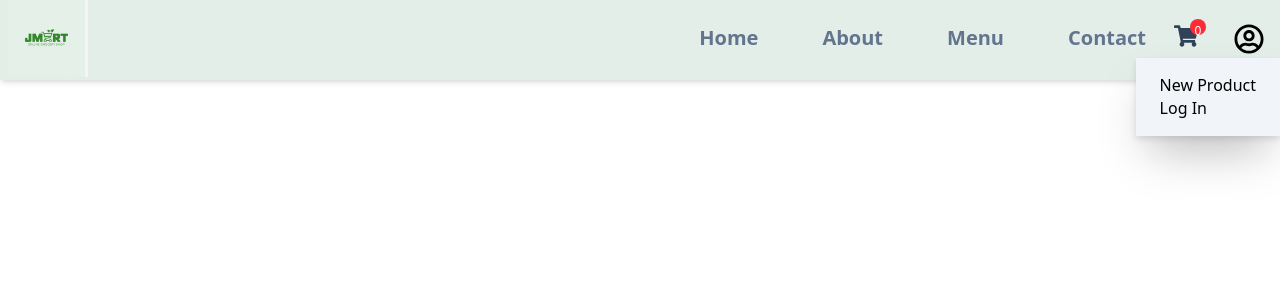
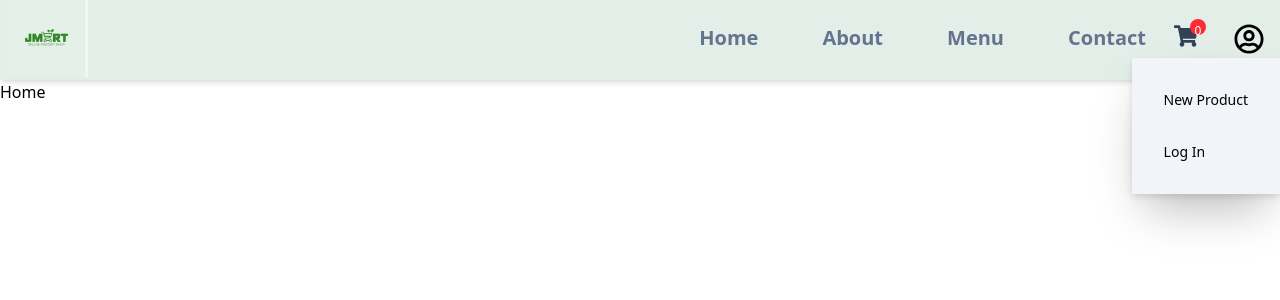
Before and after one commit to Jamesdai05/grocery-frontend, a React (Vite) app: page / in a window 1280 px wide. Both pictures are taken after a click on the icon 1249 px from the left and 38 px from the top of the page. Shown: the top 300 px of the page. Built offline with nearby package versions, Linux system fonts and the light colour scheme.

Commit message:
remove the fixed for the header

```diff
--- a/src/components/header/Header.jsx
+++ b/src/components/header/Header.jsx
@@ -13,7 +13,7 @@ const Header = () => {
 
 
   return (
-    <header className="fixed shadow-md w-full h-20 px-2 header min-w-[800px]">
+    <header className="shadow-md w-full h-20 px-2 header min-w-[800px]">
       <div className="flex items-center justify-between">
         <Link to="/">
           <div className="flex justify-start items-center">
@@ -47,11 +47,11 @@ const Header = () => {
               onClick={handleShowHandler}
             />
             {isShow && (
-              <div className="absolute top-[58px] right-0 text-sm p-4 shadow-2xl bg-slate-100 dropdown drop-shadow-md tex-xl">
-                <p className="cursor-pointer whitespace-nowrap tex-xl">
+              <div className="absolute top-[58px] right-0 text-sm p-4 shadow-2xl bg-slate-100 dropdown drop-shadow-md tex-md">
+                <Link to="/new" className="cursor-pointer whitespace-nowrap tex-xl block p-4">
                   New Product
-                </p>
-                <p className="cursor-pointer whitespace-nowrap">Log In</p>
+                </Link>
+                <Link to="/login" className="cursor-pointer whitespace-nowrap block p-4">Log In</Link>
               </div>
             )}
           </div>
```
